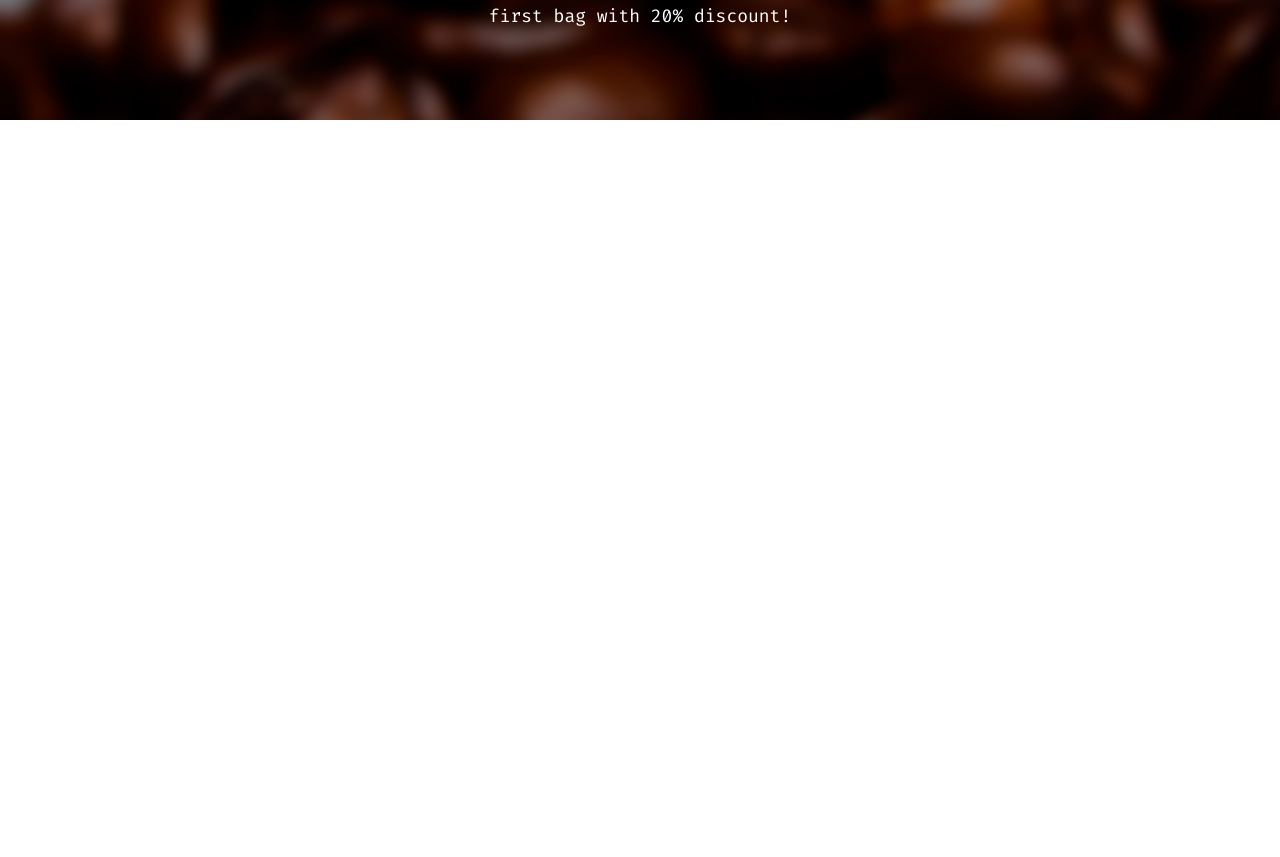
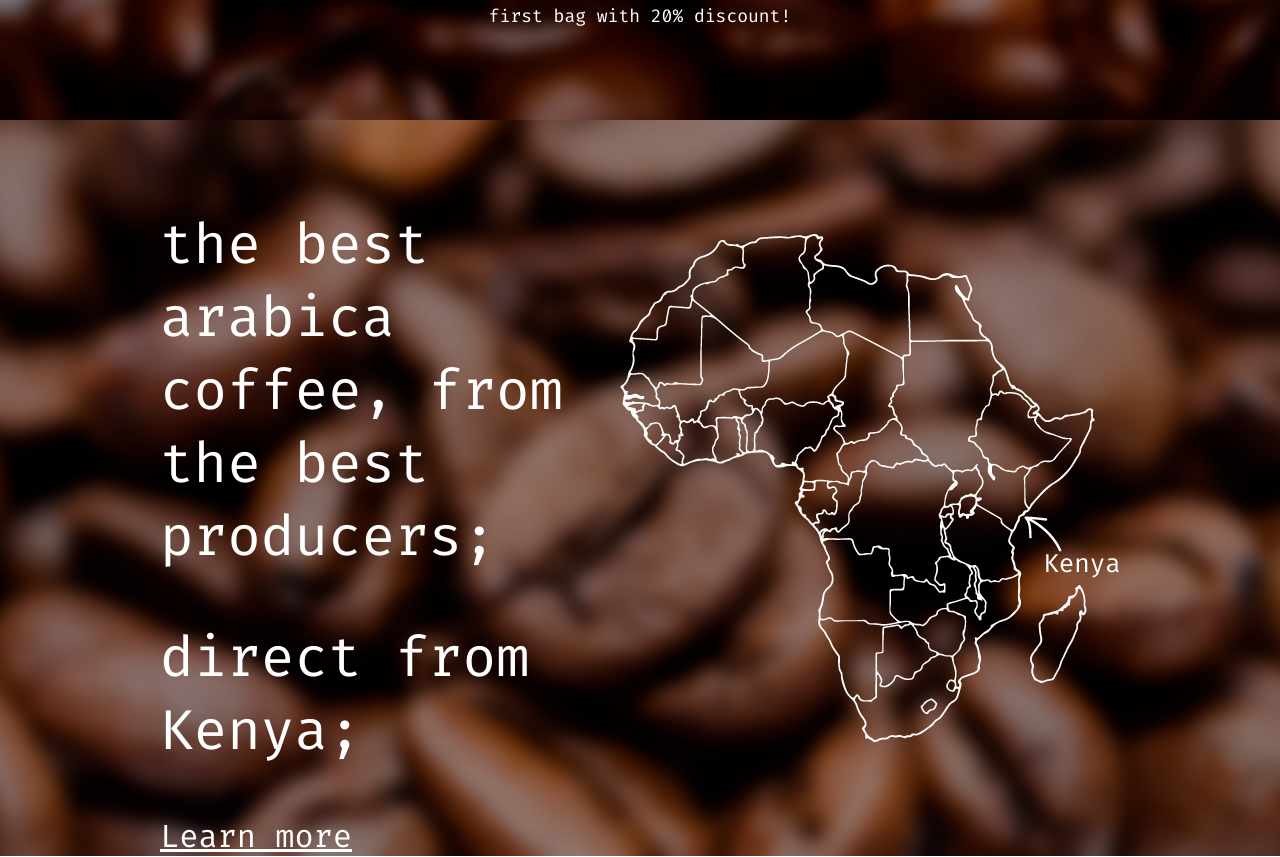
Before and after one commit to takasteel/coffee-landing-page, a React (Create React App) app: page / in a window 1280 px wide. Shown: the part 680-1537 px from the top of the page. Before the commit the page ends 800 px from the top, so only its background shows below. Built offline with nearby package versions, Linux system fonts and the light colour scheme.

Commit message:
Add section 2

```diff
--- a/src/components/Main/index.jsx
+++ b/src/components/Main/index.jsx
@@ -1,4 +1,5 @@
 import { Container, Section1, Section2, Section3, Section4 } from './styles'
+import { Hidden } from '@material-ui/core';
 
 export function Main() {
   return(
@@ -15,6 +16,20 @@ export function Main() {
           </div>
         </article>
       </Section1>
+      <Section2>
+        <article>
+          <div>
+            <p>the best arabica coffee, from the best producers;</p>
+            <p>direct from Kenya;</p>
+            <a href="#">Learn more</a>
+          </div>
+        </article>
+        <Hidden mdDown>
+          <div>
+            <img src="assets/kenya.png" alt="Africa map pointing to Kenya"/>
+          </div>
+        </Hidden>
+      </Section2>
     </Container>
   );
 }
--- a/src/components/Main/styles.js
+++ b/src/components/Main/styles.js
@@ -63,7 +63,48 @@ export const Section1 = styled.section`
 `
 
 export const Section2 = styled.section`
+  display: grid;
+  grid-template-columns: 1fr 1fr 1fr;
+  grid-template-areas:
+  "main main kenya";
+  position: relative;
+  background-size: cover;
+  background-position: 40% center;
+  background-image: url("assets/bg2.jpg");
 
+  article {
+    grid-area: main;
+    display: flex;
+    align-items: center;
+    height: 92vh;
+
+    div {
+      display: flex;
+      flex-direction: column;
+      gap: 3rem;
+      max-height: 560px;
+      max-width: 70%;
+
+      margin-left: 10rem;
+
+      p {
+        font-size: 3.5rem;
+      }
+
+      a {
+        font-size: 2rem;
+        text-decoration-line: underline;
+      }
+    }
+  }
+
+  &>div {
+    grid-area: kenya;
+    display: flex;
+    align-items: center;
+    justify-content: center;
+    margin-right: 10rem;
+  }
 `
 export const Section3 = styled.section`
 
```
Also changed, not shown: public/assets/kenya.png (added), 1 other file (tests, documents, lock files or other folders).
